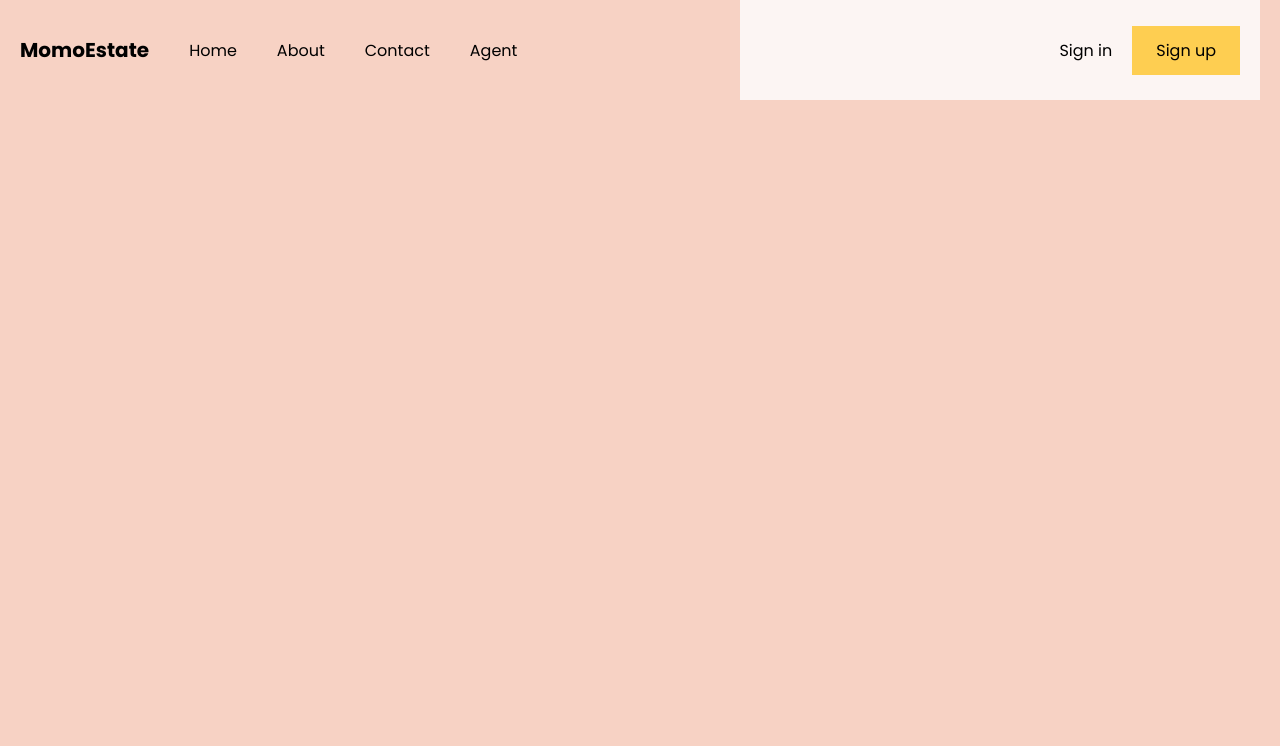
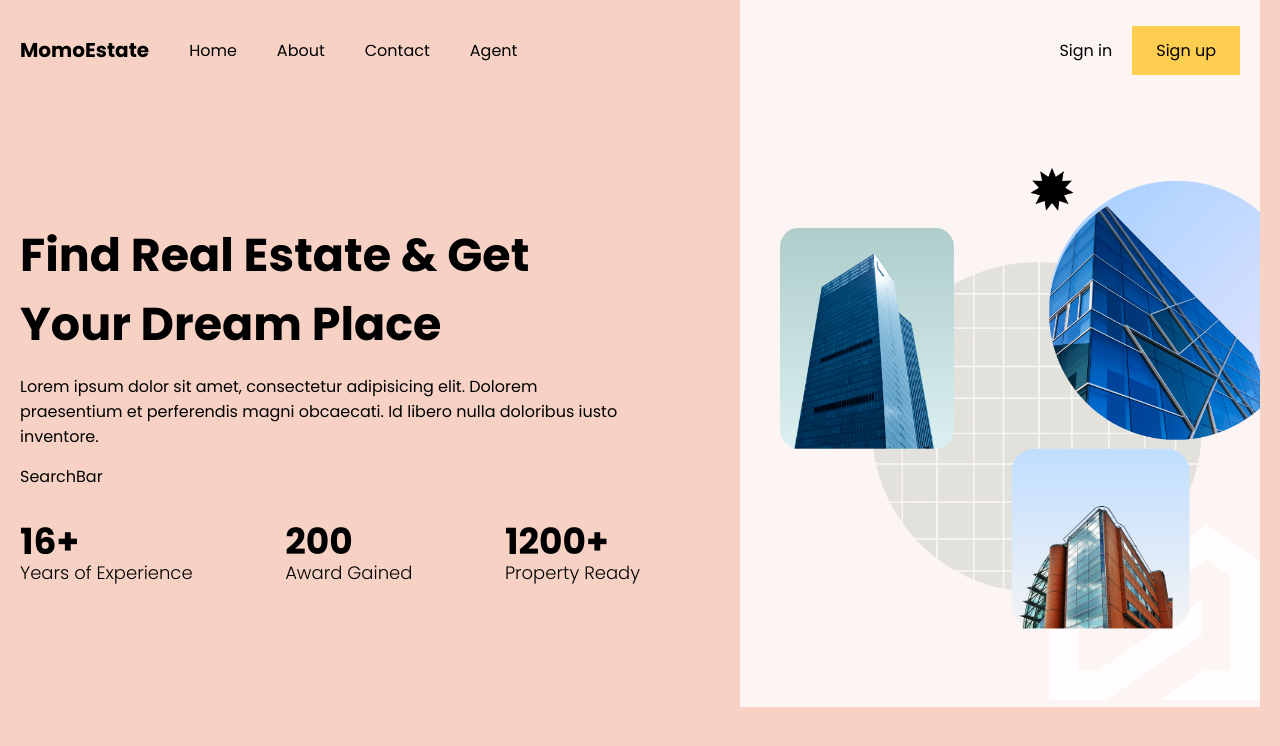
Before and after one commit to thynamoral/real-estate-website, a React (Vite) app in the folder packages/client/: page / in a window 1280 px wide. Shown: the top 746 px of the page. Built offline with nearby package versions, Linux system fonts and the light colour scheme.

Commit message:
implement homePage layout

```diff
--- a/packages/client/src/App.tsx
+++ b/packages/client/src/App.tsx
@@ -1,10 +1,14 @@
 import "./sass/layout.scss";
 import Navbar from "./components/navbar/Navbar";
+import HomePage from "./pages/homePage/HomePage";
 
 function App() {
   return (
     <div className="layout">
       <Navbar />
+      <div className="content">
+        <HomePage />
+      </div>
     </div>
   );
 }
--- /dev/null
+++ b/packages/client/src/components/searchBar/SearchBar.tsx
@@ -0,0 +1,7 @@
+import "./SearchBar.scss";
+
+const SearchBar = () => {
+  return <div>SearchBar</div>;
+};
+
+export default SearchBar;
--- /dev/null
+++ b/packages/client/src/pages/homePage/HomePage.scss
@@ -0,0 +1,51 @@
+.homePage {
+  display: flex;
+
+  .textContainer {
+    flex: 3;
+    display: flex;
+    flex-direction: column;
+    justify-content: center;
+    gap: 25px;
+
+    .wrapper {
+      display: flex;
+      flex-direction: column;
+      gap: 15px;
+      padding-right: 100px;
+
+      h1 {
+        font-size: 46px;
+      }
+    }
+
+    .boxes {
+      width: 100%;
+      display: flex;
+      justify-content: space-between;
+      padding-right: 100px;
+
+      .box {
+        h2 {
+          font-size: 36px;
+        }
+        h3 {
+          font-size: 18px;
+          font-weight: 300;
+          margin-top: -10px;
+        }
+      }
+    }
+  }
+
+  .imgContainer {
+    flex: 2;
+    background-color: #fcf5f3;
+    padding: 0 20px;
+
+    img {
+      width: 100%;
+      transform: translateX(20px);
+    }
+  }
+}
--- /dev/null
+++ b/packages/client/src/pages/homePage/HomePage.tsx
@@ -0,0 +1,39 @@
+import SearchBar from "@/components/searchBar/SearchBar";
+import "./HomePage.scss";
+
+const HomePage = () => {
+  return (
+    <div className="homePage">
+      <div className="textContainer">
+        <div className="wrapper">
+          <h1 className="title">Find Real Estate & Get Your Dream Place</h1>
+          <p>
+            Lorem ipsum dolor sit amet, consectetur adipisicing elit. Dolorem
+            praesentium et perferendis magni obcaecati. Id libero nulla
+            doloribus iusto inventore.
+          </p>
+          <SearchBar />
+        </div>
+        <div className="boxes">
+          <div className="box">
+            <h2>16+</h2>
+            <h3>Years of Experience</h3>
+          </div>
+          <div className="box">
+            <h2>200</h2>
+            <h3>Award Gained</h3>
+          </div>
+          <div className="box">
+            <h2>1200+</h2>
+            <h3>Property Ready</h3>
+          </div>
+        </div>
+      </div>
+      <div className="imgContainer">
+        <img src="/bg_homePage.png" alt="homePage-background" />
+      </div>
+    </div>
+  );
+};
+
+export default HomePage;
--- a/packages/client/src/sass/layout.scss
+++ b/packages/client/src/sass/layout.scss
@@ -6,6 +6,8 @@
   margin-right: auto;
   padding-left: 20px;
   padding-right: 20px;
+  display: flex;
+  flex-direction: column;
 
   @include lg {
     background-color: rgb(247, 210, 196);
@@ -21,4 +23,8 @@
     background-color: rgb(239, 200, 200);
     max-width: 640px;
   }
+
+  .content {
+    flex: 1;
+  }
 }
```
Also changed, not shown: packages/client/public/bg_homePage.png (added), packages/client/src/components/searchBar/SearchBar.scss (added).
